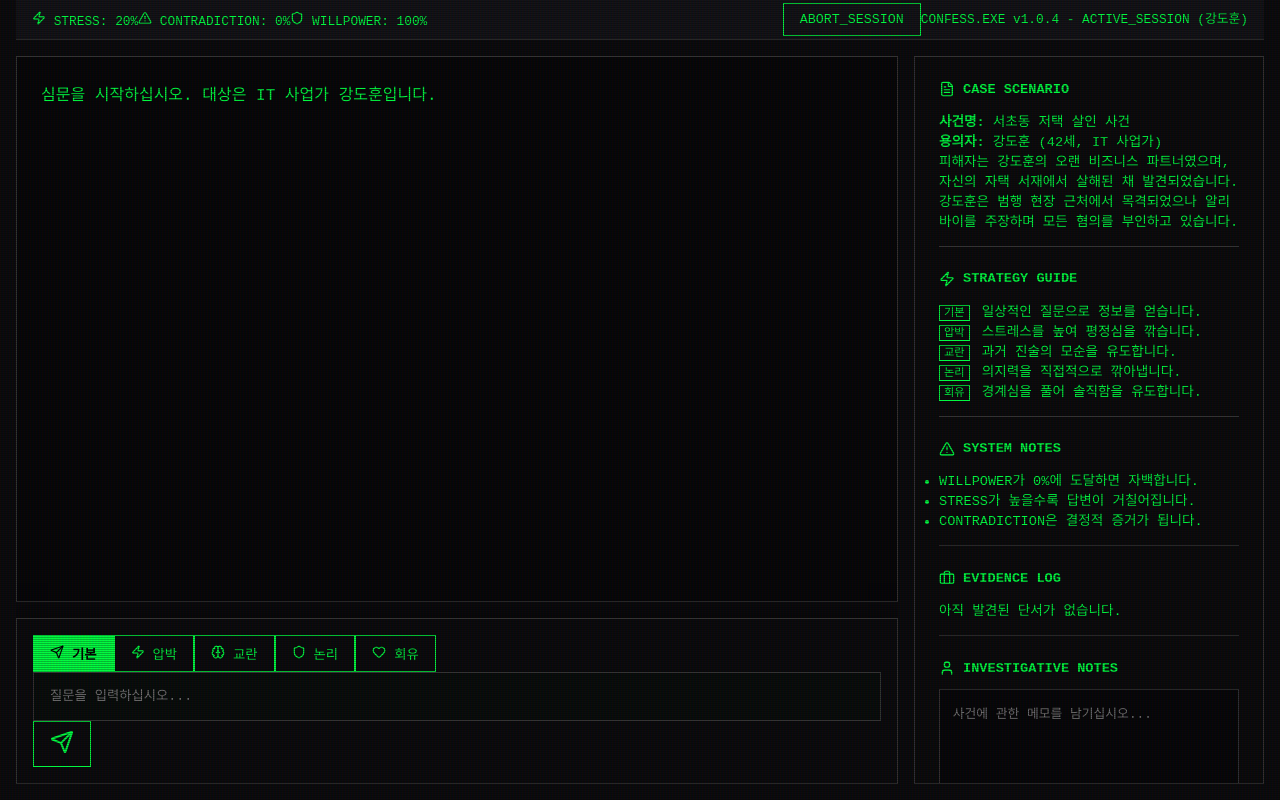
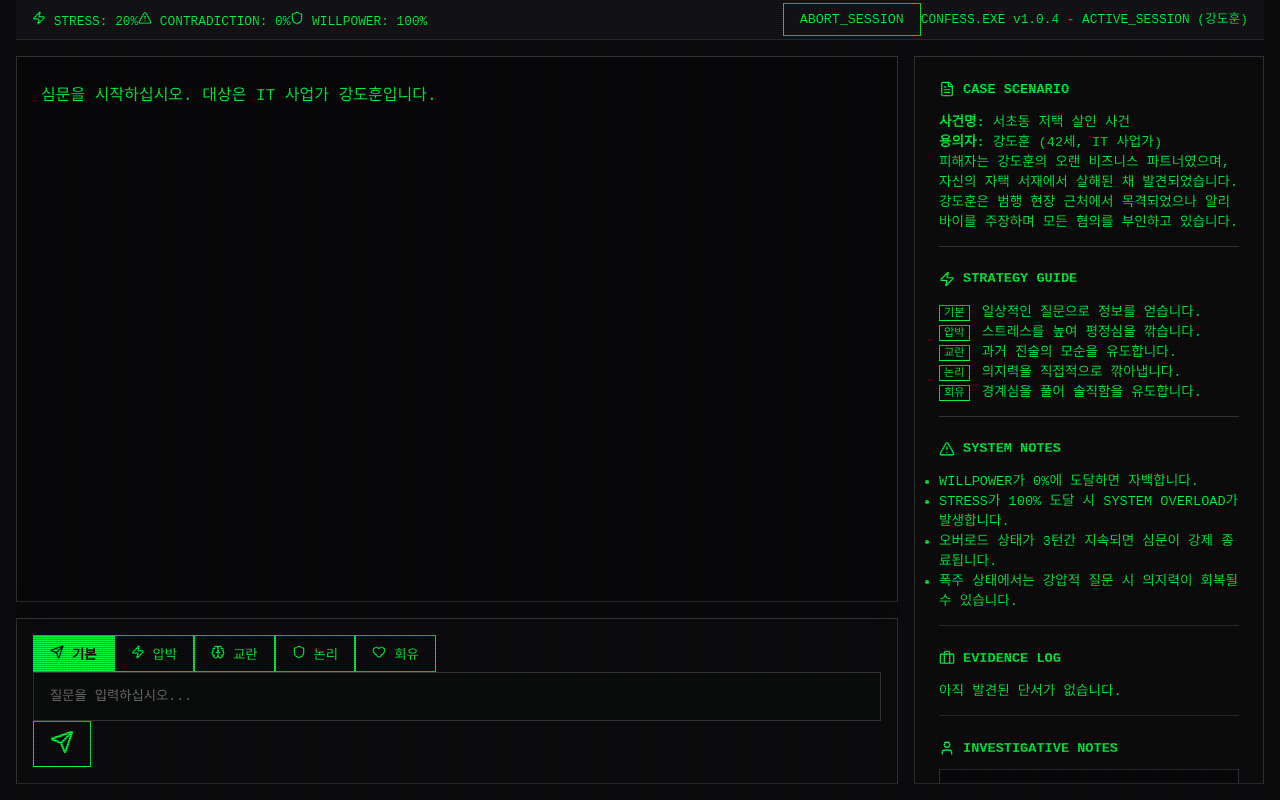
Before and after one commit to jayun1218/Confess.exe, a Next.js app: page / in a window 1280 px wide. Both pictures are taken after a click on the element 176 px from the left and 345 px from the top of the page. Built offline with nearby package versions, Linux system fonts and the light colour scheme.

Commit message:
feat: 시스템 노트 수정

```diff
--- a/src/app/page.tsx
+++ b/src/app/page.tsx
@@ -271,8 +271,9 @@ export default function Home() {
                         <div className="info-title"><AlertTriangle size={16} /> SYSTEM NOTES</div>
                         <ul className="text-xs text-[#888] list-disc ml-4 space-y-1">
                             <li>WILLPOWER가 0%에 도달하면 자백합니다.</li>
-                            <li>STRESS가 높을수록 답변이 거칠어집니다.</li>
-                            <li>CONTRADICTION은 결정적 증거가 됩니다.</li>
+                            <li>STRESS가 100% 도달 시 <span className="text-red-500 font-bold">SYSTEM OVERLOAD</span>가 발생합니다.</li>
+                            <li>오버로드 상태가 <span className="text-white font-bold">3턴간 지속</span>되면 심문이 강제 종료됩니다.</li>
+                            <li>폭주 상태에서는 강압적 질문 시 의지력이 회복될 수 있습니다.</li>
                         </ul>
                     </section>
 
```
